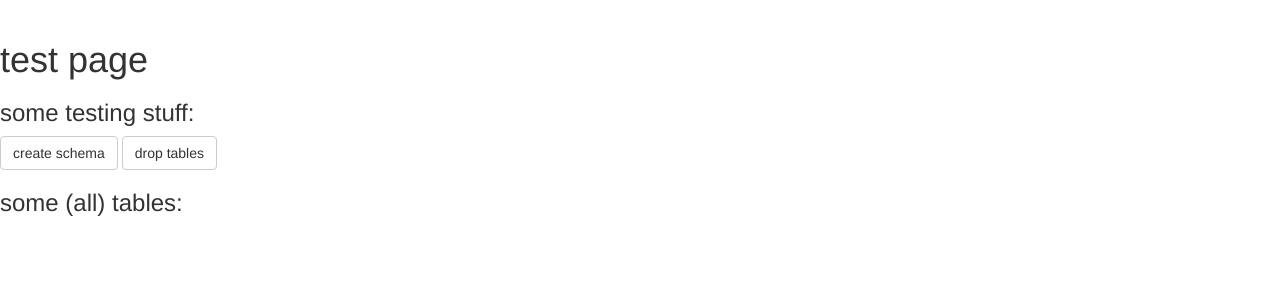
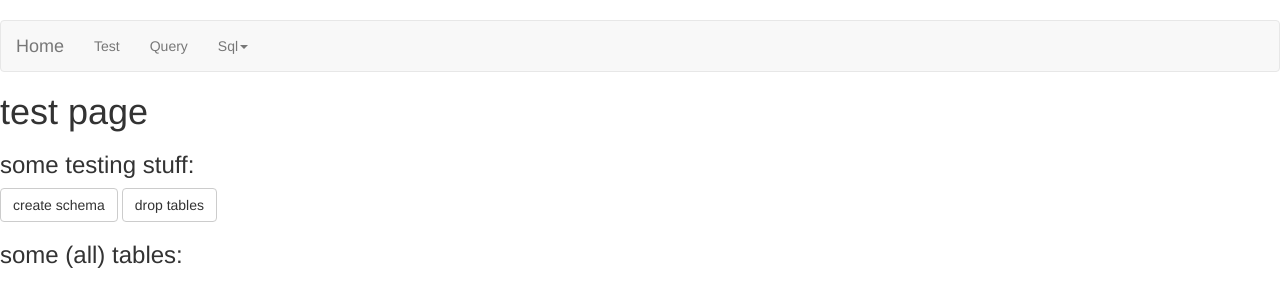
Before and after one commit to victor-lin/lapd-stop-data, a Flask app: template LAPDStopData/templates/test.html in a window 1280 px wide. Shown: the top 307 px of the page. Run offline with Flask 2, Linux system fonts and the light colour scheme; the template is opened without the code that fills it, so the values that code supplies are empty; parts of the project's set-up code (start-up, migrations or seed data) failed here and were passed over; some libraries are stand-ins or nearby versions.

Commit message:
Add Navbar
Added a basic navbar using bootstrap to make it pretty. Will populate it
more later

```diff
--- a/LAPDStopData/templates/base.html
+++ b/LAPDStopData/templates/base.html
@@ -11,7 +11,6 @@
 
     <link rel="stylesheet" href="https://maxcdn.bootstrapcdn.com/bootstrap/3.3.6/css/bootstrap.min.css">
     <link rel="stylesheet" type="text/css" href="{{ url_for('static', filename='style.css') }}">
-
     <!-- jQuery (necessary for Bootstrap's JavaScript plugins) -->
     <script src="https://ajax.googleapis.com/ajax/libs/jquery/1.11.0/jquery.min.js"></script>
     <script src="https://maxcdn.bootstrapcdn.com/bootstrap/3.3.6/js/bootstrap.min.js"></script>
@@ -19,6 +18,23 @@
 
   </head>
   <body>
+    <nav class="navbar navbar-default">
+      <div class="navbar-header">
+	<a class="navbar-brand" href="/">Home</a>
+      </div>
+      <div class="collapse navbar-collapse">
+	<ul class="nav navbar-nav">
+	  <li><a href="/test">Test</a></li>
+	  <li><a href="/query">Query</a></li>
+	  <li class="dropdown">
+	    <a href="#" class="dropdown-toggle" data-toggle="dropdown" role="button" aria-haspopup="true" aria-expanded="false">Sql<span class="caret"></span></a>
+	    <ul class="dropdown-menu">
+	      <li><a href="/_droptables/">Drop Tables</a></li>
+	    </ul>
+	  </li>
+	</ul>
+      </div>
+    </nav>
       {% block body %}
         <!-- content -->
       {% endblock %}
```
